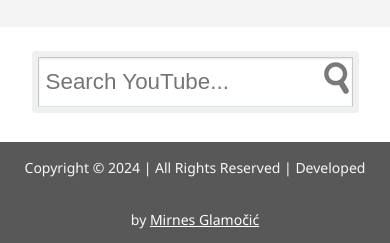
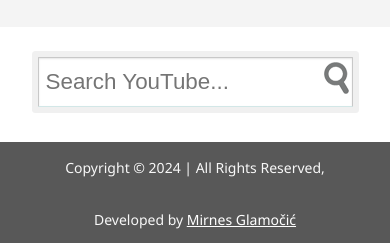
Before and after one commit to full-stack-web-developer-and-designer/yt-search-videos, a plain HTML site: page index.html in a window 390 px wide. Shown: the part 133-376 px from the top of the page. Drawn offline with nearby package versions, Linux system fonts and the light colour scheme.

Commit message:
Added classes none and comma for footer

```diff
--- a/css/style.css
+++ b/css/style.css
@@ -128,6 +128,8 @@ footer {
     line-height: 52px;
     text-align: center;
 }
+.comma,
+br#none { display: none;}
 footer a {
     color: #fff;
     text-decoration: underline;
@@ -201,6 +203,17 @@ a.footer-contact{
         right: 10px;
     }
 }
+@media screen and (max-width:460px) {
+    .comma {
+        display: inline;
+    }
+    .none {
+        display: none;
+    }
+    br#none {
+        display: block;
+    }
+}
 @media screen and (max-width:408px) {
     #search-btn {
         right: 0;
--- a/index.html
+++ b/index.html
@@ -33,7 +33,7 @@
             <ul id="results"></ul>
             <div id="buttons"></div>
         </section>
-        <footer><p>Copyright &copy; 2024 | All Rights Reserved | Developed by&nbsp;<a href="https://mirnesglamocic.com" target="_blank">Mirnes Glamočić</a></p>
+        <footer><p>Copyright &copy; 2024 | All Rights Reserved<span class="comma">,</span><span class="none"> | </span><br id="none">Developed by&nbsp;<a href="https://mirnesglamocic.com" target="_blank">Mirnes Glamočić</a></p>
             <div class="social-icons">
                 <a class="footer-contact" href="https://www.linkedin.com/in/mirnesglamocic" aria-label="visit my LinkedIn profile" target="_blank">
                 <svg class="footer-icon" xmlns="http://www.w3.org/2000/svg" viewBox="0 0 448 512"><path id="linkedin-icon" fill="#FFF" d="M416 32H31.9C14.3 32 0 46.5 0 64.3v383.4C0 465.5 14.3 480 31.9 480H416c17.6 0 32-14.5 32-32.3V64.3c0-17.8-14.4-32.3-32-32.3zM135.4 416H69V202.2h66.5V416zm-33.2-243c-21.3 0-38.5-17.3-38.5-38.5S80.9 96 102.2 96c21.2 0 38.5 17.3 38.5 38.5 0 21.3-17.2 38.5-38.5 38.5zm282.1 243h-66.4V312c0-24.8-.5-56.7-34.5-56.7-34.6 0-39.9 27-39.9 54.9V416h-66.4V202.2h63.7v29.2h.9c8.9-16.8 30.6-34.5 62.9-34.5 67.2 0 79.7 44.3 79.7 101.9V416z"/></svg></a>
```
